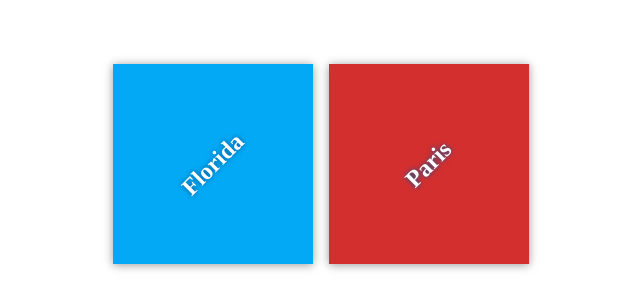
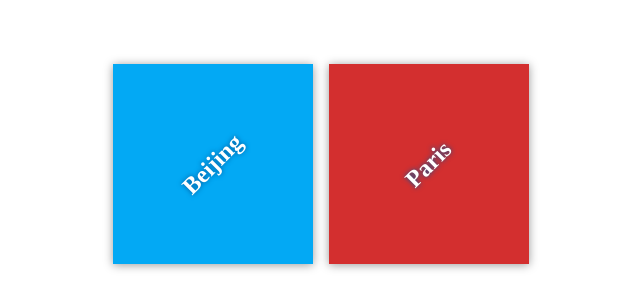
Before and after one commit to dm-zhou/my-travel-plans, a plain HTML site: page index.html in a window 1280 px wide. Shown: the part 236-544 px from the top of the page, 319-959 px from the left. Drawn offline with Linux system fonts and the light colour scheme.

Commit message:
Change one destination to Beijing

```diff
--- a/index.html
+++ b/index.html
@@ -11,7 +11,7 @@
     <div class="container">
         <div class="destination-container">
             <div class="destination" id="florida">
-                <h2>Florida</h2>
+                <h2>Beijing</h2>
             </div>
 
             <div class="destination" id="paris">
```
